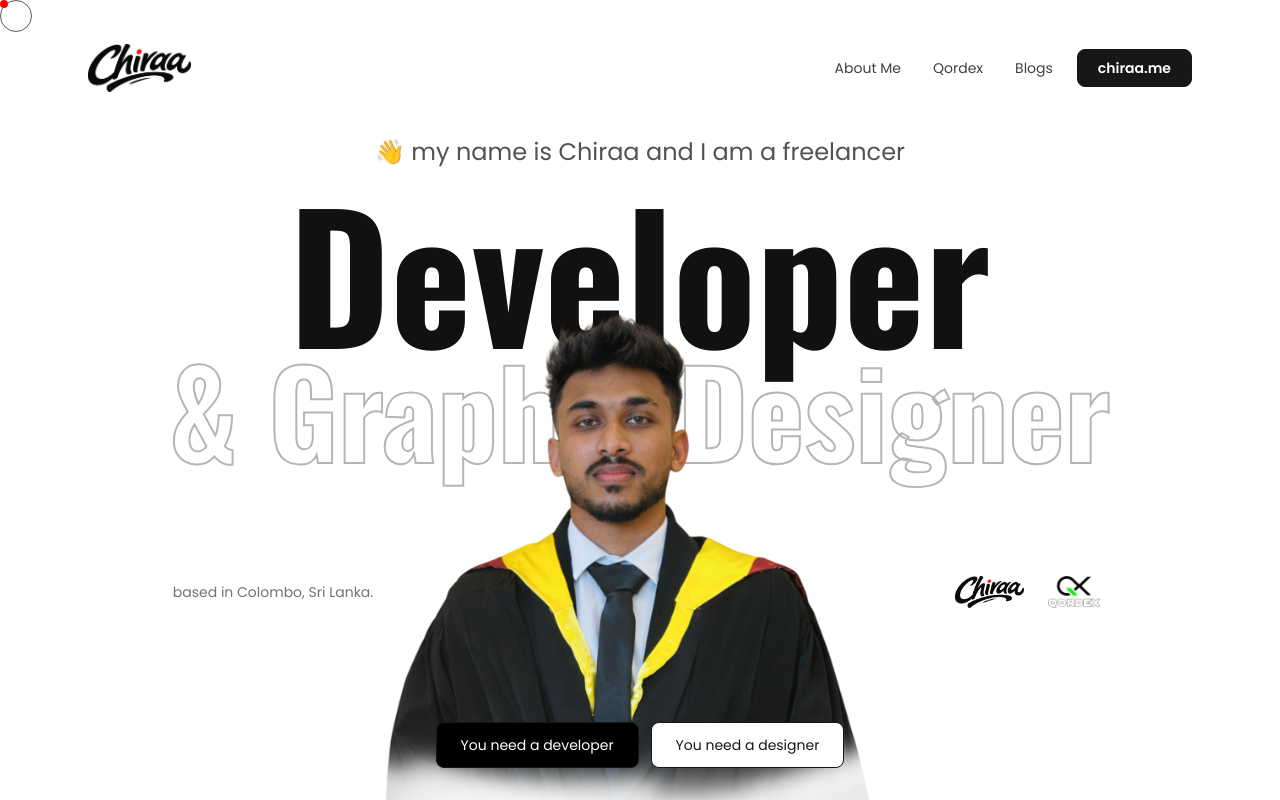
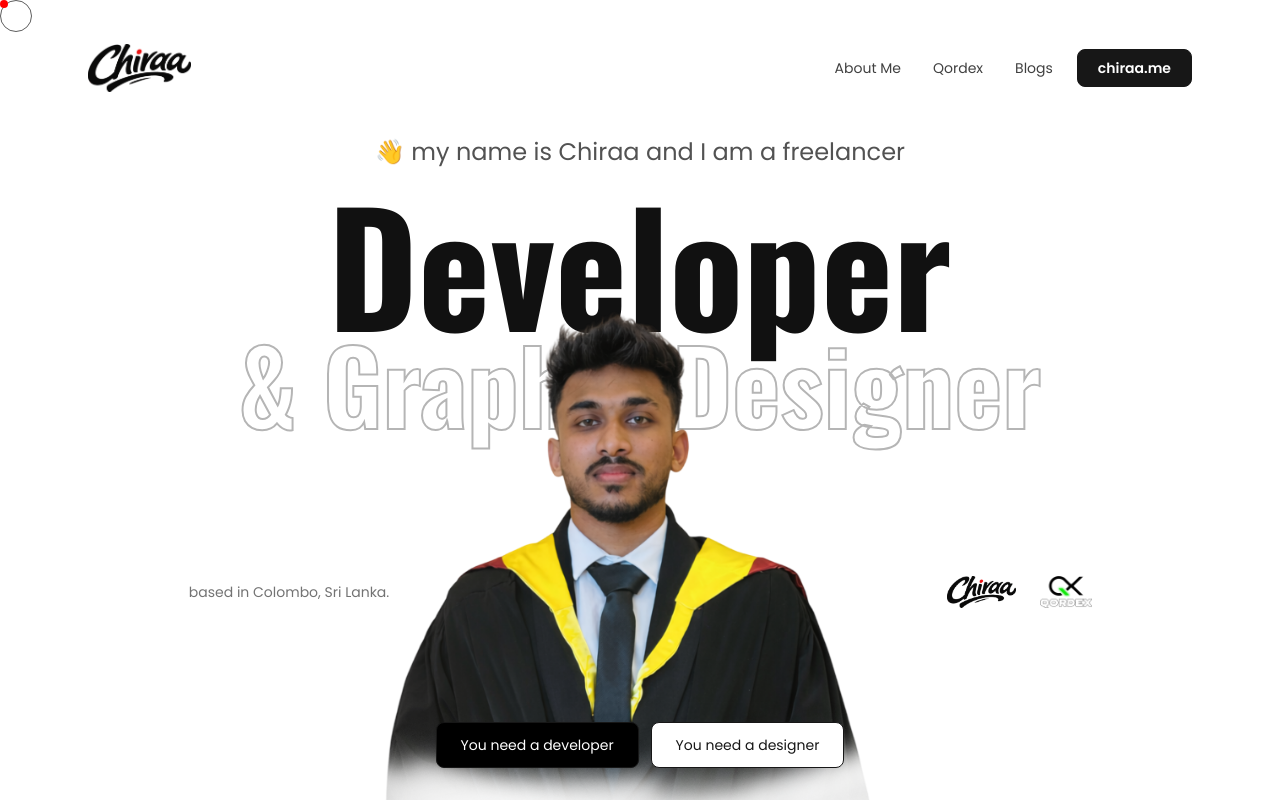
Before and after one commit to ChiranthaDev/Portfolio, a Next.js app: page / in a window 1280 px wide. Built offline with nearby package versions, Linux system fonts and the light colour scheme.

Commit message:
Change font color and picture

```diff
--- a/src/app/page.tsx
+++ b/src/app/page.tsx
@@ -86,7 +86,7 @@ export default function Home() {
                     transition: { duration: 0 }
                   }
                 }}
-                className="text-[clamp(76px,13.5vw,180px)] font-extrabold leading-[0.92] dark:text-white"
+                className="text-[clamp(48px,12vw,180px)] font-extrabold leading-[0.92] dark:text-white"
               >
                 Developer
               </motion.h1>
@@ -114,7 +114,7 @@ export default function Home() {
                     transition: { duration: 0 }
                   }
                 }}
-                className="relative z-0 whitespace-nowrap text-[clamp(48px,9.5vw,120px)] font-extrabold leading-[0.98]"
+                className="relative z-0 whitespace-nowrap text-[clamp(28px,8vw,120px)] font-extrabold leading-[0.98]"
               >
                 &amp; Graphic Designer
               </motion.h2>
@@ -145,10 +145,10 @@ export default function Home() {
         <motion.div
           variants={fadeUp}
           custom={4}
-          className="absolute inset-x-0 bottom-48 flex items-center justify-between px-0 text-sm text-neutral-500 dark:text-neutral-400"
+          className="absolute inset-x-0 bottom-40 md:bottom-48 flex flex-col md:flex-row items-center justify-between px-4 text-sm text-neutral-500 dark:text-neutral-400 gap-4 md:gap-0"
         >
-          <span className="ml-0"><span className="text-white">.....................................</span>based in Colombo, Sri Lanka.</span>
-          <div className="mr-2 flex items-center gap-6 text-xs uppercase tracking-[0.2em] text-neutral-400">
+          <span className="text-center md:text-left"><span className="text-white hidden md:inline">.....................................</span>based in Colombo, Sri Lanka.</span>
+          <div className="flex items-center justify-center gap-4 md:gap-6 text-xs uppercase tracking-[0.2em] text-neutral-400 flex-wrap">
             <div className="flex items-center gap-2">
               <Image
                 src="/img/logo.png"
--- a/src/components/portfolio/developer/Gallery.tsx
+++ b/src/components/portfolio/developer/Gallery.tsx
@@ -354,12 +354,6 @@ class App {
       { image: "https://picsum.photos/seed/3/800/600?grayscale", text: "Waterfall" },
       { image: "https://picsum.photos/seed/4/800/600?grayscale", text: "Strawberries" },
       { image: "https://picsum.photos/seed/5/800/600?grayscale", text: "Deep Diving" },
-      { image: "https://picsum.photos/seed/16/800/600?grayscale", text: "Train Track" },
-      { image: "https://picsum.photos/seed/17/800/600?grayscale", text: "Santorini" },
-      { image: "https://picsum.photos/seed/8/800/600?grayscale", text: "Blurry Lights" },
-      { image: "https://picsum.photos/seed/9/800/600?grayscale", text: "New York" },
-      { image: "https://picsum.photos/seed/10/800/600?grayscale", text: "Good Boy" },
-      { image: "https://picsum.photos/seed/21/800/600?grayscale", text: "Coastline" },
       { image: "https://picsum.photos/seed/12/800/600?grayscale", text: "Palm Trees" }
     ];
 
--- a/src/components/portfolio/developer/ProjectWork.tsx
+++ b/src/components/portfolio/developer/ProjectWork.tsx
@@ -149,7 +149,7 @@ export default function LatestProjectWorkSection() {
           <p className="text-xs font-semibold uppercase tracking-[0.45em] text-[red]">
             Latest Projects
           </p>
-          <h2 className="mt-3 font-oswald font-extrabold leading-[0.92] text-[clamp(52px,8vw,96px)] leading-[0.96] text-black">My Works</h2>
+          <h2 className="mt-3 font-oswald font-extrabold leading-[0.92] text-[clamp(36px,8vw,96px)] leading-[0.96] text-black">My Works</h2>
           <p className="mx-auto mt-4 max-w-xl text-base leading-relaxed text-neutral-700">
             Witness the beauty of crafted digital products as we showcase clean interfaces,
             strong UX thinking, and performance-focused engineering.
@@ -194,7 +194,7 @@ export default function LatestProjectWorkSection() {
                 <div className="flex w-max items-end gap-5 pb-2">
                   {projects.map((project, index) => (
                     <Link href={`/developer/work/${project.id}`} key={project.id}>
-                      <article className="group relative h-[520px] w-[380px] shrink-0 overflow-hidden rounded-[38px] cursor-pointer bg-neutral-100">
+                      <article className="group relative h-[520px] w-[85vw] sm:w-[380px] shrink-0 overflow-hidden rounded-[38px] cursor-pointer bg-neutral-100">
                         {project.coverImage && (
                           <Image
                             src={project.coverImage}
--- a/src/components/portfolio/developer/WebDesign.tsx
+++ b/src/components/portfolio/developer/WebDesign.tsx
@@ -51,7 +51,7 @@ export default function WebDesignSection() {
           <p className="text-xs font-semibold uppercase tracking-[0.45em] text-[red]">
             Web Design
           </p>
-          <h2 className="mt-4 font-oswald text-[clamp(46px,2.5vw,56px)] font-bold leading-[1.08] text-[#16181d]">
+          <h2 className="mt-4 font-oswald text-[clamp(32px,2.5vw,56px)] font-bold leading-[1.08] text-[#16181d]">
             Custom websites, high-performing results and easy-to-manage backoffice
           </h2>
           <p className="mt-6 text-[clamp(15px,1.05vw,24px)] leading-[1.6] text-[#292d33]">
@@ -64,7 +64,7 @@ export default function WebDesignSection() {
           </p>
         </div>
 
-        <div className="relative mx-auto h-[105mm] w-[105mm]">
+        <div className="relative mx-auto h-[80vw] w-[80vw] sm:h-[105mm] sm:w-[105mm]">
           {stackProjects.map((project, index) => {
             const distance = index - activePosition;
             const absDistance = Math.abs(distance);
--- a/src/components/portfolio/developer/Website.tsx
+++ b/src/components/portfolio/developer/Website.tsx
@@ -3,7 +3,7 @@ import Image from "next/image";
 export default function DeveloperWebsiteSection() {
   return (
 
-    <section className="bg-white px-10 py-12">
+    <section className="bg-white px-5 md:px-10 py-12">
       <div className="mx-auto grid w-full max-w-6xl gap-8 lg:grid-cols-[1.05fr_1fr] lg:items-center">
         <div className="space-y-6">
           <div>
@@ -31,7 +31,7 @@ export default function DeveloperWebsiteSection() {
 
         <div className="relative">
           <div className="bg-white">
-            <div className="relative h-[680px] w-full md:h-[460px]">
+            <div className="relative h-[400px] w-full md:h-[460px] lg:h-[680px]">
               <Image
                 src="/img/website.png"
                 alt="Website showcase"
--- a/src/components/portfolio/developer/contact/ContactPopup.tsx
+++ b/src/components/portfolio/developer/contact/ContactPopup.tsx
@@ -88,11 +88,10 @@ export default function ContactPopup({ isOpen, onClose }: ContactPopupProps) {
                 key={method}
                 type="button"
                 onClick={() => setSelectedMethod(method)}
-                className={`flex w-full items-center justify-between rounded-xl border px-4 py-3 text-left transition ${
-                  isSelected
+                className={`flex w-full flex-col sm:flex-row items-start sm:items-center justify-between rounded-xl border px-4 py-3 text-left transition gap-1 sm:gap-0 ${isSelected
                     ? "border-black bg-neutral-100 shadow-[0_8px_18px_-12px_rgba(0,0,0,0.4)]"
                     : "border-neutral-300 bg-white hover:border-black/60"
-                }`}
+                  }`}
               >
                 <span className="text-base font-semibold text-black">{methodData.label}</span>
                 <span className="text-sm text-neutral-600">{methodData.detail}</span>
--- a/src/components/portfolio/developer/testimonials/TestimonialsSection.tsx
+++ b/src/components/portfolio/developer/testimonials/TestimonialsSection.tsx
@@ -37,7 +37,7 @@ export default function TestimonialsSection() {
   return (
     <section className="bg-[white] px-2 py-14 sm:px-4 lg:py-24">
       <div className="mx-auto grid w-full max-w-7xl items-center gap-12 lg:grid-cols-[1fr_1fr] lg:gap-16">
-        <div className="relative mx-auto h-[85mm] w-[85mm]">
+        <div className="relative mx-auto h-[75vw] w-[75vw] sm:h-[85mm] sm:w-[85mm]">
           {testimonials.map((testimonial, index) => (
             <TestimonialCard
               key={testimonial.id}
```
Also changed, not shown: src/app/developer/page.tsx (+4 -5 lines).
